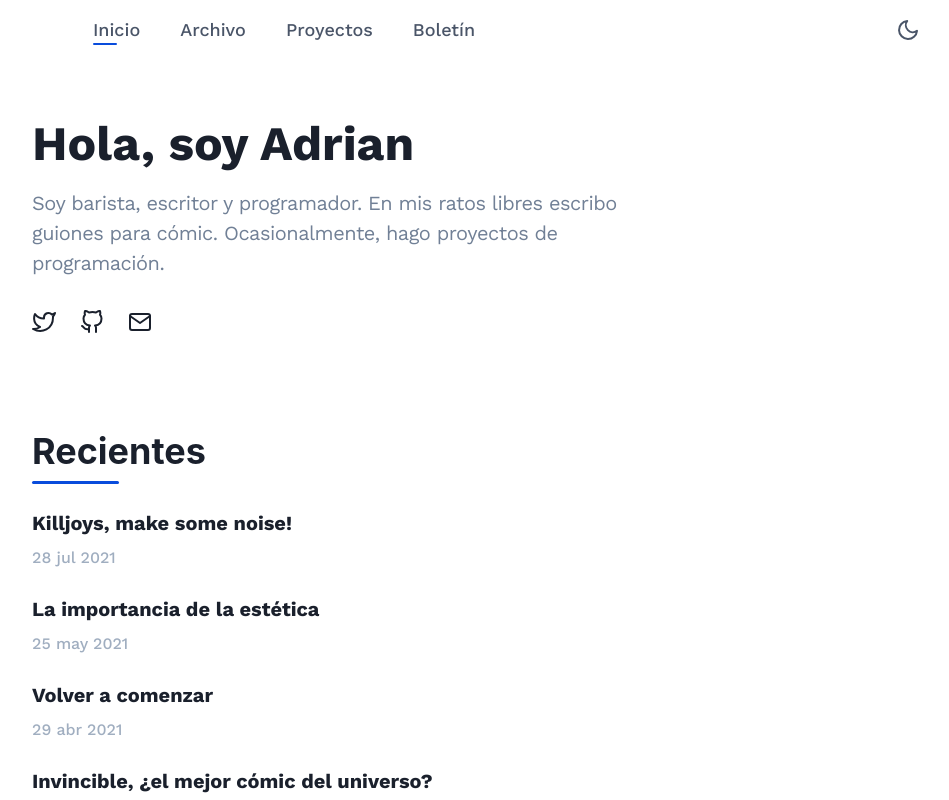
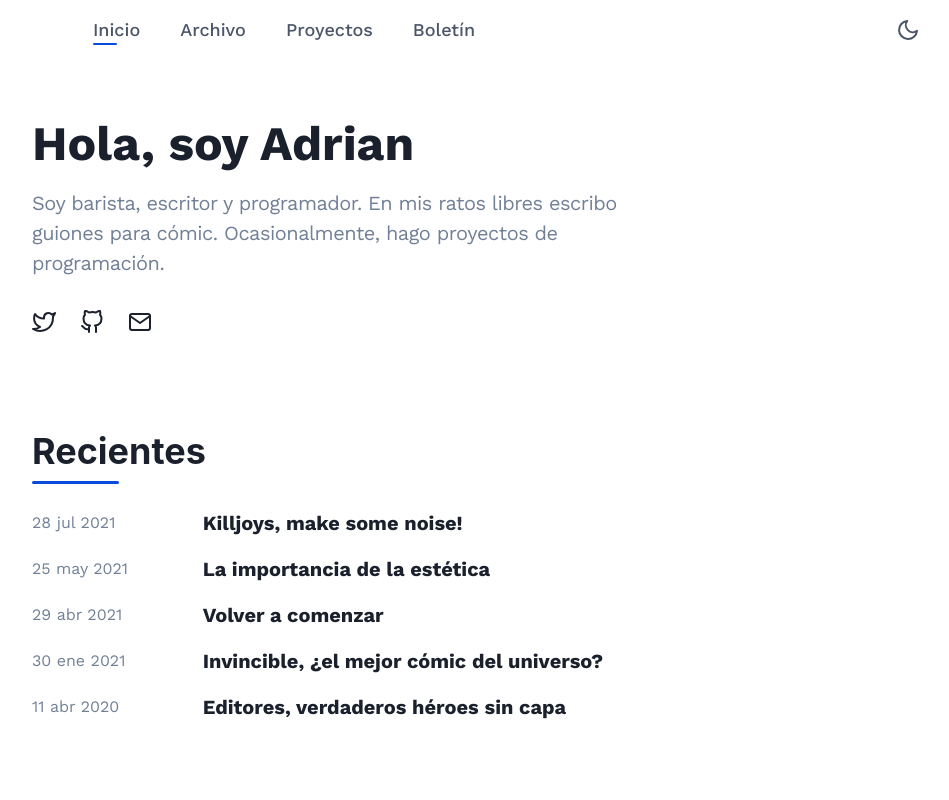
Before and after one commit to adrrian17/v2, a Next.js app: page / in a window 1280 px wide. Shown: the top 800 px of the page, without its empty margins (304-1253 px from the left). Built offline with nearby package versions, Linux system fonts and the light colour scheme.

Commit message:
Make a change on how the date of the posts is displayed on the recents list

```diff
--- a/src/components/posts/RecentPosts.jsx
+++ b/src/components/posts/RecentPosts.jsx
@@ -3,9 +3,9 @@ import {
   Container,
   Heading,
   Link,
-  SimpleGrid,
   Stack,
   Text,
+  Flex,
   useColorModeValue,
 } from '@chakra-ui/react';
 
@@ -13,26 +13,39 @@ import NextLink from 'next/link';
 import { dateFormatted } from '~/utils/dateParser';
 
 export default function RecentPosts({ posts }) {
-  const titleColor = useColorModeValue('gray.800', 'brand.400');
-  const dateColor = useColorModeValue('gray.400', 'gray.200');
+  const titleColor = useColorModeValue('gray.800', 'whiteAlpha.900');
+  const dateColor = useColorModeValue('gray.500', 'gray.400');
 
   return (
     <Container maxW={'container.sm'} mx={'auto'} mb={12}>
       <Stack w={'fit-content'} mb={6}>
-        <Heading color={useColorModeValue('gray.800', 'white')}>
+        <Heading color={useColorModeValue('gray.800', 'whiteAlpha.900')}>
           Recientes
         </Heading>
         <Box rounded={'full'} h={'3px'} bg={'brand.500'} w={'50%'} />
       </Stack>
       {posts.map((post) => {
         return (
-          <Stack key={post.id} my={6}>
+          <Flex
+            direction={{ base: 'column-reverse', md: 'row' }}
+            key={post.id}
+            my={4}
+          >
+            <Flex
+              flex={1}
+              justify={{ base: 'flex-start', md: 'flex-start' }}
+              align={'center'}
+            >
+              <Text color={dateColor}>
+                {dateFormatted(post.frontmatter.date)}
+              </Text>
+            </Flex>
+            <Flex flex={2} ml={{ base: 0, md: -12 }}>
               <NextLink href={`/${post.slug}`} passHref>
                 <Link
                   fontSize={'xl'}
                   fontWeight={700}
                   color={titleColor}
-                cursor={'pointer'}
                   _hover={{
                     textDecoration: 'underline 2px',
                   }}
@@ -40,12 +53,8 @@ export default function RecentPosts({ posts }) {
                   {post.frontmatter.title}
                 </Link>
               </NextLink>
-            <Stack direction={'row'}>
-              <Text color={dateColor} fontWeight={500}>
-                {dateFormatted(post.frontmatter.date)}
-              </Text>
-            </Stack>
-          </Stack>
+            </Flex>
+          </Flex>
         );
       })}
     </Container>
```
Lines whose indentation alone changed are shown as unchanged.
